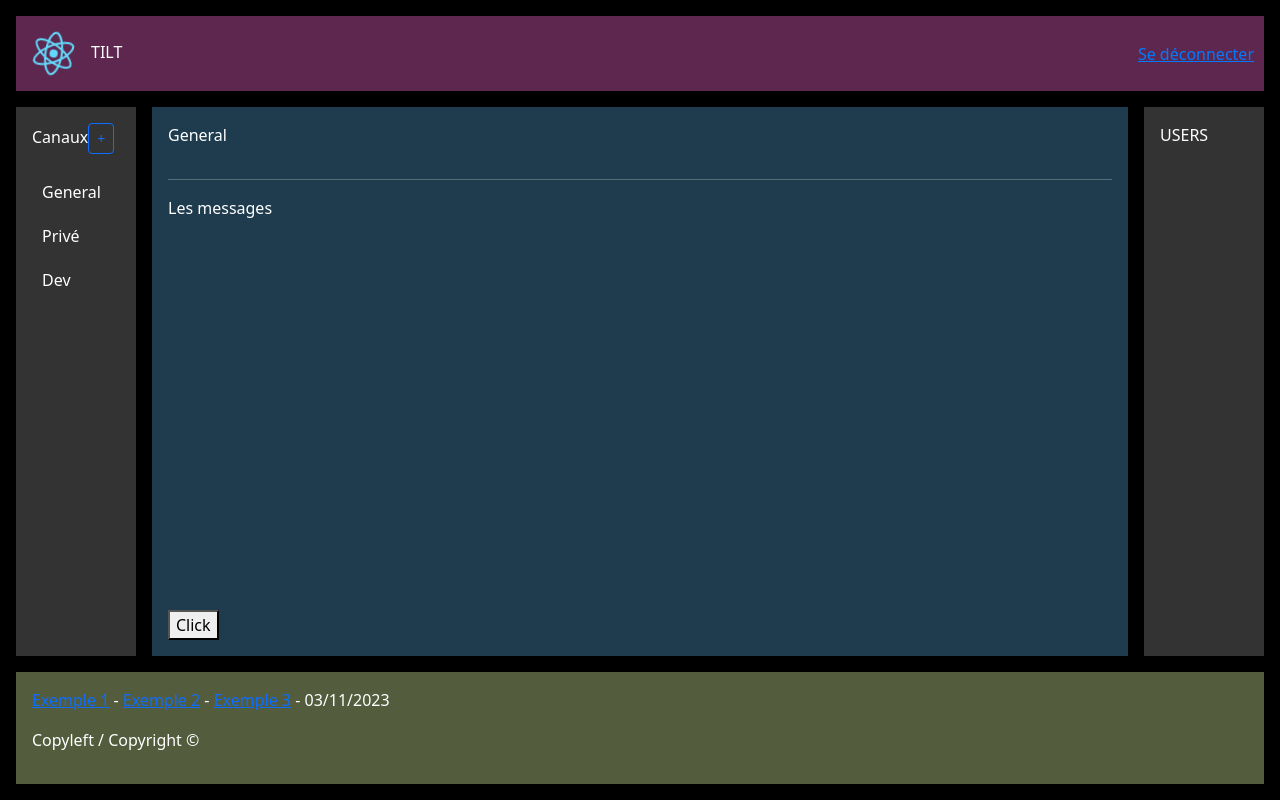
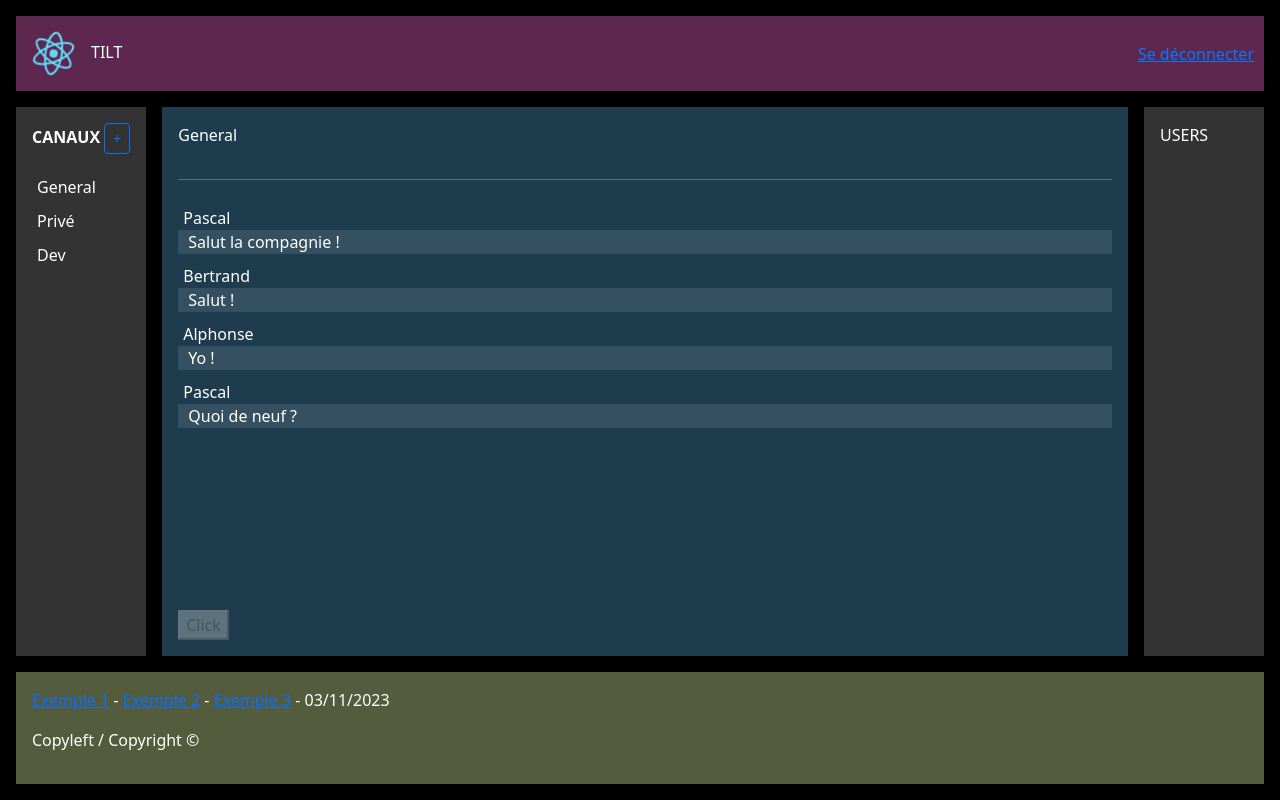
Before and after one commit to pascal-libaud/Tilt, a React (Create React App) app in the folder src/frontend/: page / in a window 1280 px wide. Built offline with nearby package versions, Linux system fonts and the light colour scheme.

Commit message:
Ajout des messages.

```diff
--- a/src/frontend/src/domain/message.ts
+++ b/src/frontend/src/domain/message.ts
@@ -1,19 +1,16 @@
 import { currentDate } from "../shared/datetime";
-import { Canal } from "./canal"
 import { User } from "./user"
 
 export type Message = {
     content: string,
     author: User,
-    canal: Canal,
     createdAt: Date
 }
 
-export function createMessage(author: User, canal: Canal, content: string): Message {
+export function createMessage(author: User, content: string): Message {
     return {
         content,
         author,
-        canal,
-        createdAt: currentDate.now()
+        createdAt: currentDate?.now() // TODO gérer le fait qu'on l'appelle trop tôt et que currentDate est null
     };
 }
--- a/src/frontend/src/infrastructure/repositories.ts
+++ b/src/frontend/src/infrastructure/repositories.ts
@@ -2,12 +2,26 @@ import { useState } from "react";
 import { CanalRepository, Repositories, UserRepository } from "../application/repositories";
 import { Canal } from "../domain/canal";
 import { User } from "../domain/user";
+import { Message, createMessage } from "../domain/message";
+
+const pascal = { name: 'Pascal' }
+const bertrand = { name: 'Bertrand' }
+const alphonse = { name: 'Alphonse' }
+
+const users: User[] = [pascal, bertrand, alphonse]
+
+const messages: Message[] = [
+    createMessage(pascal, 'Salut la compagnie !'),
+    createMessage(bertrand, 'Salut !'),
+    createMessage(alphonse, 'Yo !'),
+    createMessage(pascal, 'Quoi de neuf ?')
+]
 
 function useCanalRepository(): CanalRepository {
     const defaultCanals: Canal[] = [
-        { name: 'General', users: [], messages: [] },
-        { name: 'Privé', users: [], messages: [] },
-        { name: 'Dev', users: [], messages: [] }
+        { name: 'General', users: [...users], messages: [...messages] },
+        { name: 'Privé', users: [...users], messages: [] },
+        { name: 'Dev', users: [...users], messages: [] }
     ]
 
     const [canals, setCanals] = useState<Canal[]>(defaultCanals);
@@ -30,12 +44,6 @@ function useCanalRepository(): CanalRepository {
 }
 
 function useUserRepository(): UserRepository {
-    const users: User[] = [
-        { name: 'Pascal' },
-        { name: 'Bertrand' },
-        { name: 'Alphonse' }
-    ];
-
     return {
         getUsers() {
             return users;
--- a/src/frontend/src/ui/app-components/chat.tsx
+++ b/src/frontend/src/ui/app-components/chat.tsx
@@ -1,4 +1,17 @@
 import { Canal } from "../../domain/canal";
+import { Message } from "../../domain/message";
+import Card from "../ui-components/card";
+
+
+type MessProps = {
+    message: Message
+}
+
+function Mess({ message }: MessProps) {
+    return (
+        <Card header={message.author.name} content={message.content} />
+    )
+}
 
 type ChatProps = {
     canal: Canal | null
@@ -14,11 +27,12 @@ function Chat({ canal }: ChatProps) {
                 <p>{canal.name}</p>
                 <hr />
                 <div style={{ overflowY: 'auto', flex: 1 }}>
-                    Les messages
-                    {/* {canal.messages.map(m => <p>m</p>)} */}
+                    {
+                        canal.messages.map(m => (<Mess message={m}></Mess>))
+                    }
                 </div>
                 <div>
-                    <button>Click</button>
+                    <button disabled>Click</button>
                 </div>
             </>
         )
--- /dev/null
+++ b/src/frontend/src/ui/ui-components/card.tsx
@@ -0,0 +1,16 @@
+type CardProps = {
+    header: string
+    content: string
+}
+
+const Card = ({ header, content }: CardProps) => {
+
+    return (
+        <div style={{ paddingTop: '10px' }}>
+            <div style={{ paddingLeft: '5px' }}>{header}</div>
+            <div style={{ backgroundColor: 'rgba(255, 255, 255, 0.1)', paddingLeft: '10px' }}>{content}</div>
+        </div>
+    )
+}
+
+export default Card;
--- a/src/frontend/src/ui/ui-components/list.tsx
+++ b/src/frontend/src/ui/ui-components/list.tsx
@@ -19,7 +19,7 @@ const ListItem = ({ item, isSelected, onClick }: ListItemProps) => {
     return (
         <div
             style={{
-                padding: '10px',
+                padding: '5px',
                 backgroundColor: `rgba(0, 0, 0, ${backgroundTranparency()})`,
                 cursor: isHovered ? 'pointer' : 'default'
             }}
@@ -46,9 +46,11 @@ const List = ({ children, items, initialSelectedItem, label, onClick }: ListProp
     return (
         <div>
             <p>
-                {label}
+                <b>{label?.toUpperCase()}</b>
+                &nbsp;
                 {children}
             </p>
+
             {items.map((item) => (
                 <ListItem
                     key={item}
--- a/src/frontend/src/ui/ui-components/modal.tsx
+++ b/src/frontend/src/ui/ui-components/modal.tsx
@@ -31,4 +31,4 @@ const Modal = ({ isOpen, onRequestClose, onSubmit }: CustomModalProps) => {
     )
 }
 
-export default Modal;
+export default Modal; // TODO la reprendre pour la rendre jolie !
```
